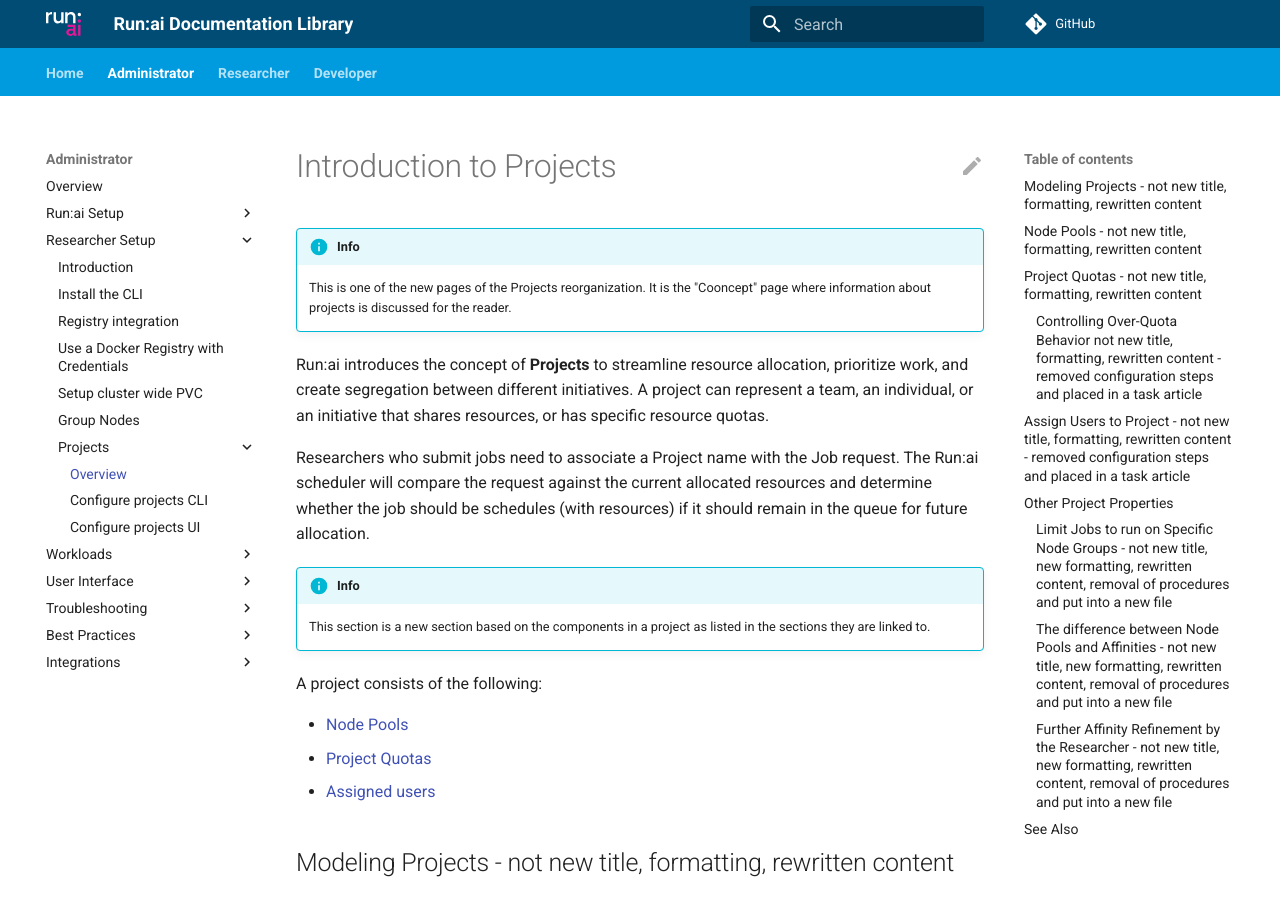
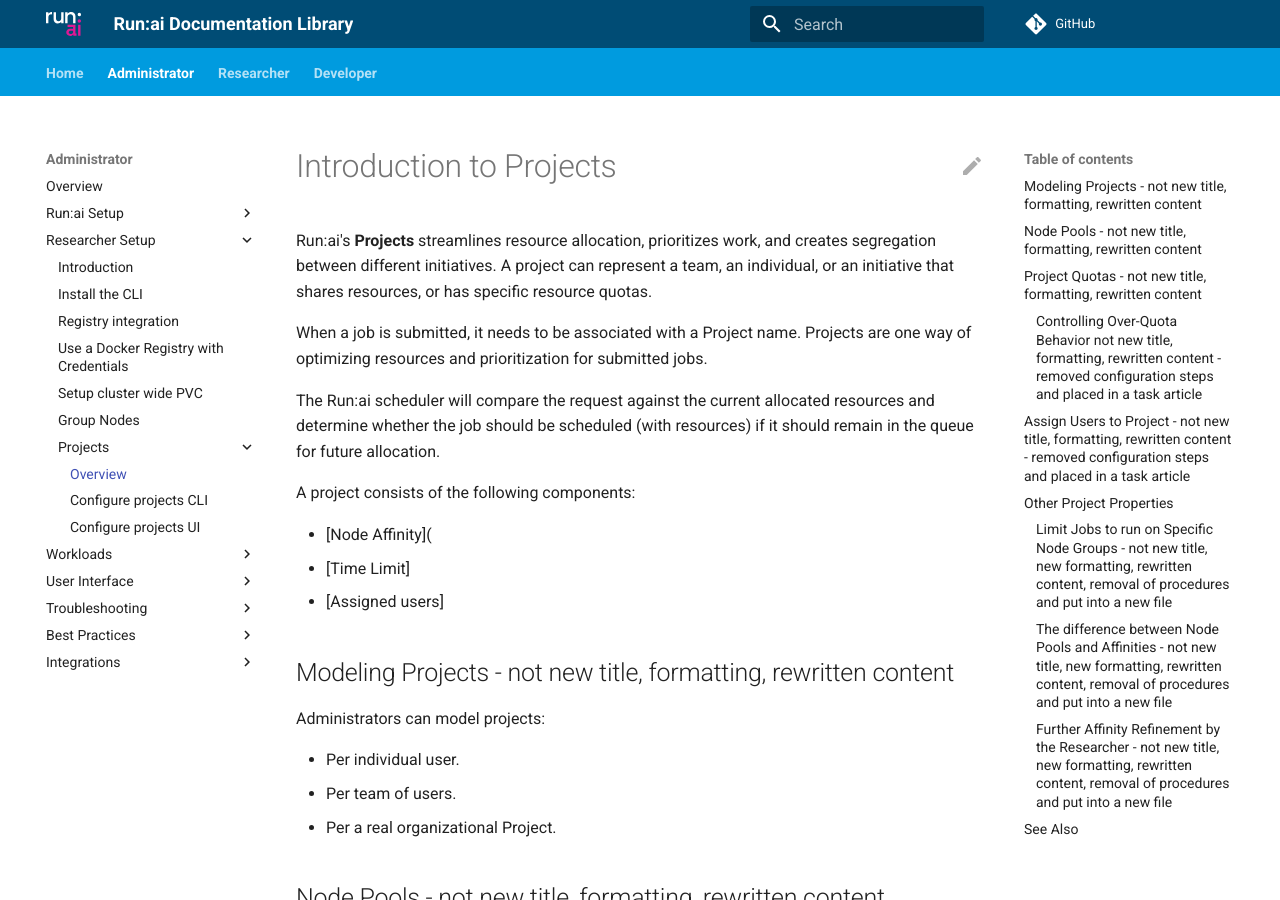
Before and after one commit to lavianalon/topic-based-runai-docs, an MkDocs documentation site: the page built from docs/admin/admin-ui-setup/project-setup.md, in a window 1280 px wide and 900 px high. Built offline with MkDocs 1.6.1 and Material for MkDocs 9.7.7, drawn with Linux system fonts in a browser that asks for light colours; comment, search, counter and statistics services are not loaded; the version menu is left out.

Commit message:
projects re-write

```diff
--- a/docs/admin/admin-ui-setup/project-setup.md
+++ b/docs/admin/admin-ui-setup/project-setup.md
@@ -7,23 +7,19 @@
 ---
 # Introduction to Projects
 
-!!! Info
-    This is one of the new pages of the Projects reorganization. It is the "Cooncept" page where information about projects is discussed for the reader.
-
-Run:ai introduces the concept of **Projects** to streamline resource allocation, prioritize work, and create segregation between different initiatives.
+Run:ai's **Projects** streamlines resource allocation, prioritizes work, and creates segregation between different initiatives.
 A project can represent a team, an individual, or an initiative that shares resources, or has specific resource quotas.
 
-Researchers who submit jobs need to associate a Project name with the Job request. The Run:ai scheduler will compare the request against the current
-allocated resources and determine whether the job should be schedules (with resources) if it should remain in the queue for future allocation.
+When a job is submitted, it needs to be associated with a Project name. Projects are one way of optimizing resources and prioritization for submitted jobs.
 
-!!! Info
-    This section is a new section based on the components in a project as listed in the sections they are linked to.
+The Run:ai scheduler will compare the request against the current
+allocated resources and determine whether the job should be scheduled (with resources) if it should remain in the queue for future allocation.
 
-A project consists of the following:
+A project consists of the following components:
 
-* [Node Pools](#node-pools)
-* [Project Quotas](#project-quotas)
-* [Assigned users](#assign-users-to-project)
+* [Node Affinity](
+* [Time Limit]
+* [Assigned users]
 
 ## Modeling Projects - not new title, formatting, rewritten content
 
```
